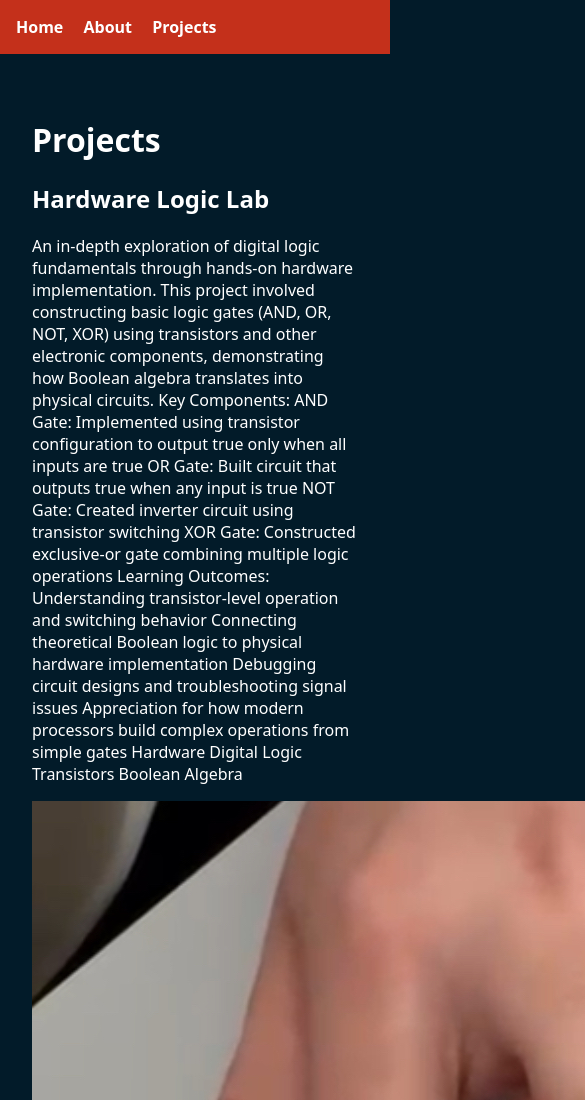
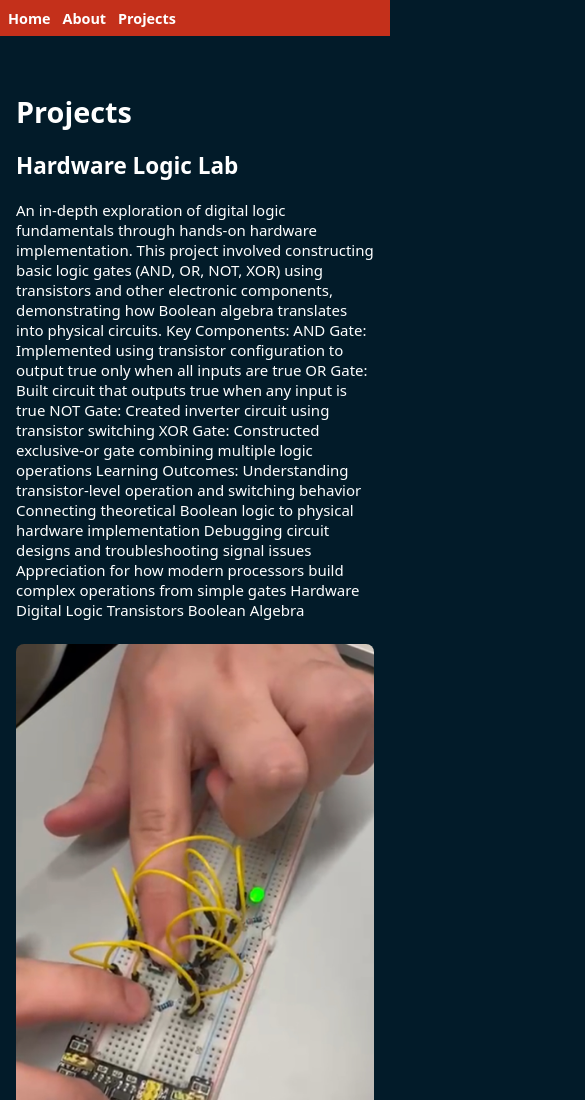
Before and after one commit to irustamov080/irustamov080.github.io, a plain HTML site: page projects.html in a window 390 px wide. Shown: the top 1100 px of the page, 585 px wide, since content can reach past the window. Drawn offline with Linux system fonts and the light colour scheme.

Commit message:
Resize and center project images

```diff
--- a/assets/css/style.css
+++ b/assets/css/style.css
@@ -41,3 +41,33 @@ footer {
   display: block;
   margin: 2.5rem auto 1rem;
 }
+.project-image {
+  max-width: 500px;
+  width: 100%;
+  display: block;
+  margin: 1.5rem auto;
+  border-radius: 8px;
+}
+@media (max-width: 600px) {
+  body {
+    font-size: 15px;
+  }
+
+  header {
+    padding: 0.5rem;
+  }
+
+  nav a {
+    display: inline-block;
+    margin-right: 0.5rem;
+    font-size: 0.9rem;
+  }
+
+  main {
+    padding: 1.5rem 1rem;
+  }
+
+  h1 {
+    font-size: 1.8rem;
+  }
+}
--- a/projects.html
+++ b/projects.html
@@ -33,8 +33,13 @@ Debugging circuit designs and troubleshooting signal issues
 Appreciation for how modern processors build complex operations from simple gates
 Hardware Digital Logic Transistors Boolean Algebra
       </p>
-      <img src="assets/images/project1.png" alt="Hardware Logic Lab project screenshot 1">
-      <img src="assets/images/project2.png" alt="Hardware Logic Lab project screenshot 2">
+     <img src="assets/images/project1.png"
+     alt="Hardware Logic Lab project screenshot 1"
+     class="project-image">
+
+<img src="assets/images/project2.png"
+     alt="Hardware Logic Lab project screenshot 2"
+     class="project-image">
     </section>
   </main>
 
```
